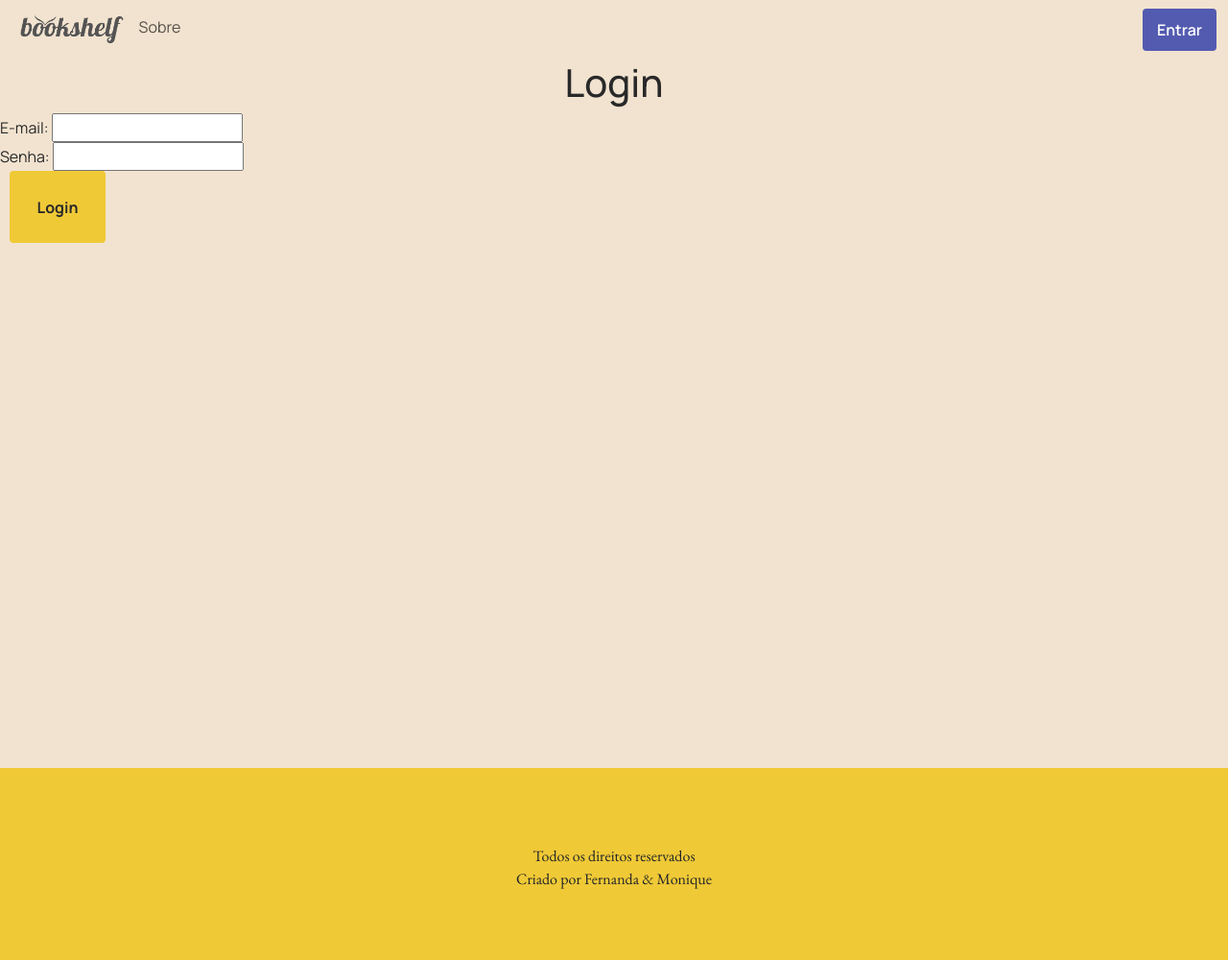
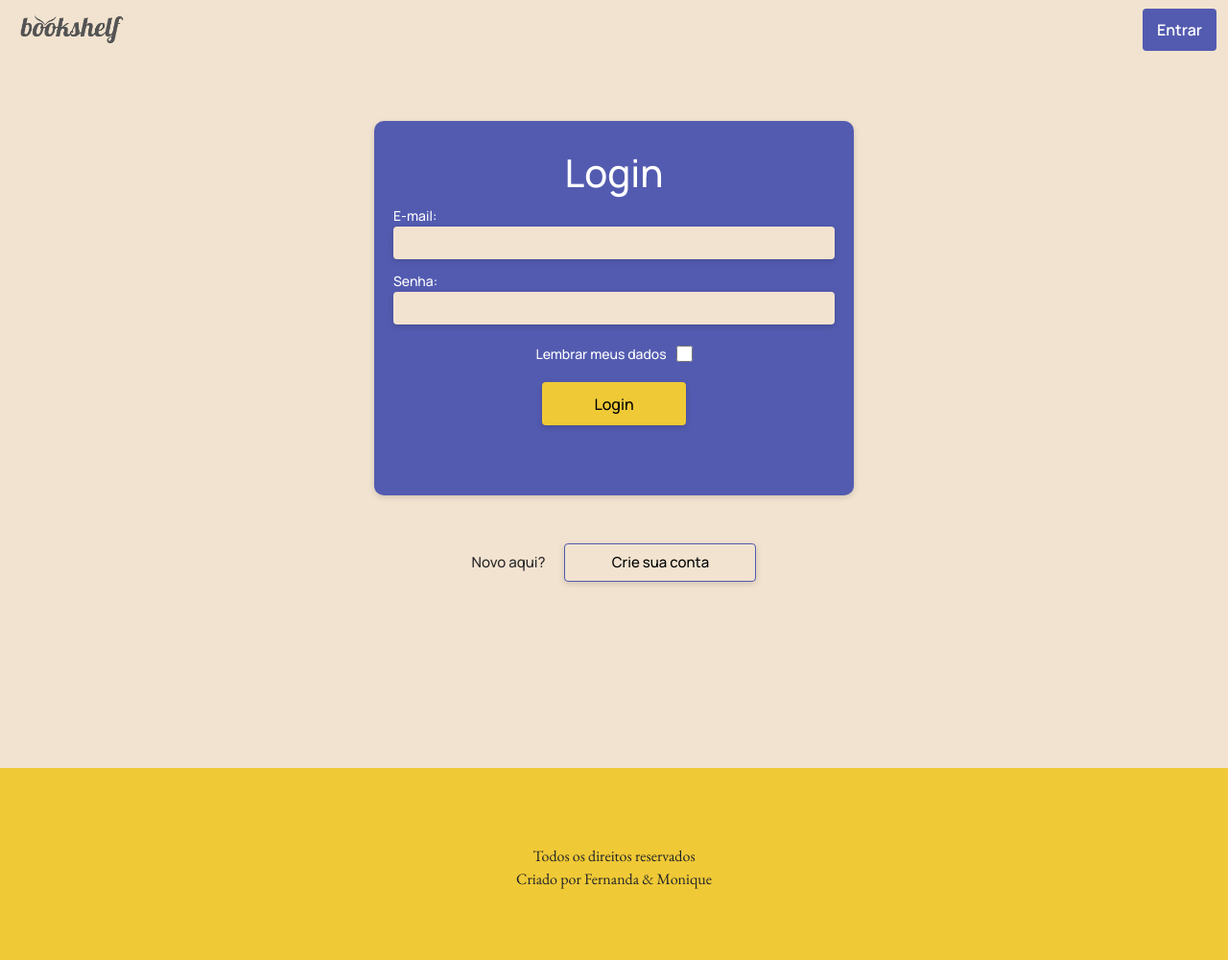
Before and after one commit to femrtins/Desenvolvimento_Web_II, a Flask app: page /login in a window 1280 px wide. Shown: the whole page at 96% size. Run offline with Flask 3, Linux system fonts and the light colour scheme.

Commit message:
atulização login

```diff
--- a/app.py
+++ b/app.py
@@ -1,5 +1,6 @@
 import os
 from flask import Flask, render_template, request, redirect, url_for, flash
+from werkzeug.security import generate_password_hash, check_password_hash
 from flask_sqlalchemy import SQLAlchemy
 from sqlalchemy.sql import func
 
@@ -8,19 +9,20 @@ basedir = os.path.abspath(os.path.dirname(__file__))
 app = Flask(__name__)
 app.config['SQLALCHEMY_DATABASE_URI'] =\
         'sqlite:///' + os.path.join(basedir, 'database.db')
+
 app.config['SQLALCHEMY_TRACK_MODIFICATIONS'] = False
 app.secret_key = 'super secret key'
+
+#Configurar banco de dados
 db = SQLAlchemy(app)
-
-
 class Pessoa(db.Model):
     id = db.Column(db.Integer, primary_key=True)
     nome = db.Column(db.String(length=200), nullable=False)
     email = db.Column(db.String(length=200), nullable=False, unique=True)
     senha = db.Column(db.String(length=200), nullable=False)
 
-
-@app.route('/') #Configurar rota quando o servidor é iniciado
+#Configurar rota quando o servidor é iniciado
+@app.route('/')
 def page_home():
     return render_template("home.html")
 
@@ -41,6 +43,17 @@ def page_cadastro():
 def page_perfil():
     return render_template("perfil_usuario.html")
 
+
+'''
+Cadastrar usuário no banco de dados
+
+! mudar a forma de saber se as senhas são iguais para o javascript, para que a página não atualize
+! mudar para que primeiro o usuário coloque o e-mail, pressione continuar e seja direcionado para
+outra pagina onde ele precisará inserir as outras informações, para que a página não seja atualizada
+e ele perca todos os dados se já existir um email igual no bd.
+! mudar para que a senha seja salva com criptografia no banco de dados. OK
+
+'''
 @app.route('/enviar', methods=['POST'])
 def enviar():
     nome = request.form['nome']
@@ -49,17 +62,48 @@ def enviar():
     senha_confirmacao = request.form['senha_comparacao']
 
     user = Pessoa.query.filter_by(email=email).first()
-    if user: # if a user is found, we want to redirect back to signup page so user can try again
-        flash('Email address already exists')
+    # Se o usuário não é encontrado, ele é redirecionado para a página de cadastro e recebe
+    # a mensagem que o endereço de e-mail já exite
+    if user:
+        flash('Esse e-mail já existe')
         return redirect("/cadastro")
 
+    # Se as senhas não são iguais o usuário é redirecionado para a página de cadastro e recebe
+    # a mensagem que as senhas não são iguais
     if senha != senha_confirmacao:
-        flash('Senhas não são iguais')
+        flash('As senhas não são iguais')
         return redirect("/cadastro")
 
-
-    novoUsuario = Pessoa(nome=nome, email=email, senha=senha)
+    #Cria um novo usuário e insere no banco de dados
+    novoUsuario = Pessoa(nome=nome, email=email, senha=generate_password_hash(senha, method='pbkdf2'))
     db.session.add(novoUsuario)
     db.session.commit()
 
-    return render_template('cadastro.html', nome=novoUsuario.nome, email=novoUsuario.email, senha=novoUsuario.senha)
+    return redirect('/login')
+
+
+'''
+Login
+
+! fazer o checkbox de lembrar do usuário funcionar
+
+'''
+@app.route('/form-login', methods=['POST'])
+def formLogin():
+    email = request.form['email']
+    senha = request.form['senha']
+
+    # Tem que fazer isso funcionar ainda
+    remember = True if request.form.get('remember') else False
+
+    user = Pessoa.query.filter_by(email=email).first()
+
+    # Checa se o usuário já existe
+    # Pega a senha dada pelo usuário passa o hash e compara com a senha no bd
+    if not user or not check_password_hash(user.senha, senha):
+        flash('Erro! Confira seus dados e tente novamente')
+        # Se o usuário não existe ou a senha está errada, atualiza a pagina
+        return redirect('/login')
+
+    # Se os anteriores passarem manda o usuário para o seu perfil
+    return redirect('/perfil')
--- /dev/null
+++ b/static/js/script.js
@@ -0,0 +1,3 @@
+const textarea = document.getElementById("recomendacao");
+
+    textarea.style.backgroundColor.onclick = "#000";
--- a/static/styles/style.css
+++ b/static/styles/style.css
@@ -7,6 +7,8 @@
     --main-font-color: #292929;
     --second-color: #F0C936;
     --third-color: #535BB0;
+    --second-font-color: white;
+    --err-font: red;
 }
 
 * {
@@ -52,10 +54,16 @@ form#home{
     border-radius: 4px;
     padding: 12px 20px;
     outline: none;
+    box-shadow: 0 2px 6px rgba(0, 0, 0, 0.15);
 }
 
+#recomendacao:focus{
+    border: 1px solid #00ddff;
+  outline: 0;
+  box-shadow: 0 0 0 2px color-mix(in srgb, var(--newtab-text-primary-color) 70%, transparent);
+}
 
-button {
+#botao-home {
     height: 75px;
     border: none;
     border-radius: 4px;
@@ -74,19 +82,12 @@ h2{
     font-size: 40px;
 }
 
-p{
-    margin-bottom: 50px;
-}
-
 .marca-texto{
     background-color: var(--second-color);
     padding: 3px 2px !important;
-
-
 }
 
 /* Navbar */
-
 
 .container-fluid {
     background-color: var(--main-bg-color) !important;
@@ -112,7 +113,6 @@ footer{
     height: 200px;
     background-color: var(--second-color);
     padding: 40px;
-
 }
 
 .txt-footer{
@@ -123,9 +123,138 @@ footer{
     text-align: center;
 }
 
-/* Cadastro */
+/* Cadastro e Login */
 
-#cadastro{
-    width: 60%;
+#cadastro, #login{
+    height: 530px;
+    width: 500px;
     margin: auto;
+    background-color: var(--third-color);
+    padding: 20px;
+    margin-top: 30px;
+    margin-bottom: 50px;
+    border-radius: 10px;
+    box-shadow: 0 2px 6px rgba(0, 0, 0, 0.15);
+    color: var(--second-font-color);
+    align-items: center;
 }
+
+label{
+    font-size: 14px;
+    font-weight: 500;
+}
+
+.input-enviar{
+    width: 100%;
+    padding: 5px;
+    outline: none;
+    border: none;
+    border-radius: 4px;
+    box-shadow: 0 2px 6px rgba(0, 0, 0, 0.15);
+    margin-bottom: 10px;
+    background-color: var(--main-bg-color);
+}
+
+#titulo-cadastro, #titulo-login{
+    padding-top: 10px;
+}
+
+.botao-enviar-div{
+    height: 45px;
+    width: 100%;
+    display: flex;
+    justify-content: center;
+    margin-top: 20px;
+    margin-bottom: 20px;
+}
+
+.botao-enviar{
+    height: 45px;
+    width: 150px;
+    margin: auto;
+    background-color: #F0C936;
+    border: none;
+    border-radius: 4px;
+    box-shadow: 0 2px 6px rgba(0, 0, 0, 0.15);
+    font-weight: 500;
+}
+
+.link{
+    color: var(--second-color);
+    text-decoration: none;
+}
+
+#login{
+    height: 390px !important;
+    margin-top: 5%;
+}
+
+.mensagem-erro{
+    margin-top: 10px;
+    margin-bottom: 10px;
+    color: var(--second-font-color);
+    font-weight: 600;
+}
+
+#atencao{
+    height: 20px;
+    margin-right: 10px;
+}
+
+input[type="checkbox"]{
+
+    /* -webkit-appearance: none; */
+    background-color: var(--third-color);
+    border: solid 2px var(--main-bg-color);
+    border-radius: 2px;
+    width: 17px;
+    height: 17px;
+    margin-top: 2px;
+}
+
+input[type="checkbox"]:checked{
+    background-color: var(--main-bg-color);
+}
+
+.remember-div{
+    height: 20px;
+    width: 100%;
+    display: flex;
+    justify-content: center;
+    margin-top: 10px;
+}
+
+#label-remember{
+    margin-right: 10px;
+}
+
+.login-page{
+    bottom: 0;
+    height: 45px;
+    width: 100%;
+    display: flex;
+    justify-content: center;
+    margin-bottom: 20px;
+
+}
+
+button#criar-cadastro{
+    width: 200px;
+    height: 40px;
+    border: solid 1px var(--third-color);
+    border-radius: 4px;
+    background-color: var(--main-bg-color);
+    box-shadow: 0 2px 6px rgba(0, 0, 0, 0.15);
+    font-weight: 500;
+    font-size: 15px;
+}
+
+#p-login{
+    font-weight: 500;
+    font-size: 15px;
+    margin-top: 9px;
+    margin-right: 20px;
+    color: var(--main-font-color);
+
+
+}
--- a/templates/base.html
+++ b/templates/base.html
@@ -26,11 +26,11 @@
                     <div class="collapse navbar-collapse" id="navbarNavAltMarkup">
                         <div class="navbar-nav">
                             <a class="nav-link active" aria-current="page" href="{{ url_for('page_home') }}"><img src="{{ url_for('static',filename='img/bookshelf.png') }}" id="icone" alt=""></a>
-                            <a class="nav-link" href="{{ url_for('page_produto') }}">Sobre</a>
+                            <!-- <a class="nav-link" href="{{ url_for('page_produto') }}">Sobre</a> -->
                         </div>
                         <div class="navbar-nav ms-auto">
                             <!-- <a class="nav-link" href="{{ url_for('page_login') }}">Login</a> -->
-                            <a class="nav-link" id="entrar" href="{{ url_for('page_cadastro') }}">Entrar</a>
+                            <a class="nav-link" id="entrar" href="{{ url_for('page_login') }}">Entrar</a>
                             <!-- <a class="nav-link" href="#">Sair</a> -->
                         </div>
                     </div>
@@ -47,6 +47,8 @@
             <p class="txt-footer">Criado por Fernanda & Monique</p>
         </footer>
 
+        <script src="{{ url_for('static',filename='js/script.js') }}"></script>
+
         <script src="https://cdn.jsdelivr.net/npm/bootstrap@5.3.2/dist/js/bootstrap.min.js" integrity="sha384-BBtl+eGJRgqQAUMxJ7pMwbEyER4l1g+O15P+16Ep7Q9Q+zqX6gSbd85u4mG4QzX+" crossorigin="anonymous"></script>
         <script src="https://cdn.jsdelivr.net/npm/bootstrap@5.3.2/dist/js/bootstrap.bundle.min.js" integrity="sha384-C6RzsynM9kWDrMNeT87bh95OGNyZPhcTNXj1NW7RuBCsyN/o0jlpcV8Qyq46cDfL" crossorigin="anonymous"></script>
     </body>
--- a/templates/home.html
+++ b/templates/home.html
@@ -13,8 +13,8 @@ Home
 
         <form id="home">
             <label for="recomendacao"></label>
-            <textarea autofocus id="recomendacao" rows="3" placeholder="Peça sua recomendação de livros aqui"></textarea>
-            <button type="button">Enviar</button>
+            <textarea id="recomendacao" rows="3" placeholder="Peça sua recomendação de livros aqui"></textarea>
+            <button type="button" id="botao-home">Enviar</button>
         </form>
     </div>
 </main>
--- a/templates/login.html
+++ b/templates/login.html
@@ -6,19 +6,38 @@ Home
 {% endblock %}
 
 {% block conteudo %}
-    <h2>Login</h2>
-    <form action="" method="post">
+<div id="principal-login">
+
+    {% with messages = get_flashed_messages() %}
+    <form action="/form-login" method="post" id="login">
+        <h2 id="titulo-login">Login</h2>
+        {% if messages %}
+        <div class="mensagem-erro">
+            <img id="atencao" src="{{ url_for('static',filename='img/atencao.png') }}">{{ messages[0] }}.
+        </div>
+        {% endif %}
         <div>
             <label for="email">E-mail:</label>
-            <input type="email" id="email">
+            <input type="email" id="email" name="email" class="input-enviar">
         </div>
         <div>
             <label for="senha">Senha:</label>
-            <input type="password" id="senha">
+            <input type="password" id="senha" name="senha" class="input-enviar">
         </div>
-        <div>
-            <button type="submit">Login</button>
+        <div class="remember-div">
+            <label id='label-remember' for="remember">Lembrar meus dados</label>
+            <input type="checkbox" id="remember" name="remember" value="Lembrar">
+        </div>
+        <div class="botao-enviar-div">
+            <button type="submit" class="botao-enviar">Login</button>
         </div>
     </form>
+    {% endwith %}
 
+
+    <div class="login-page">
+        <p id="p-login">Novo aqui?</p>
+        <button onclick="location.href='{{ url_for('page_cadastro') }}'" id="criar-cadastro" >Crie sua conta</button>
+    </div>
+</div>
 {% endblock %}
```
Also changed, not shown: templates/cadastro.html (+16 -15 lines), README.md, database.db, static/img/atencao.png (added).
